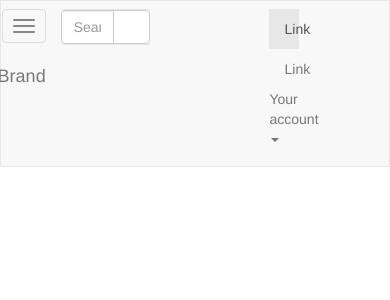
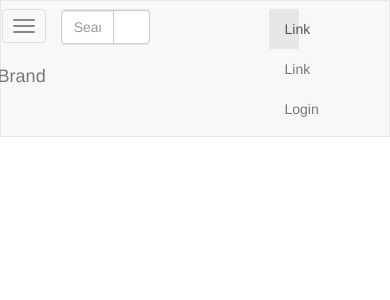
Before and after one commit to wcabynessa/LAMP-Web, a PHP site: page / in a window 390 px wide. Shown: the top 300 px of the page. Run offline with PHP 8.4, Linux system fonts and the light colour scheme; some libraries are stand-ins or nearby versions; some web fonts are replaced.

Commit message:
rename index file

```diff
--- a/index.html
+++ b/index.php
@@ -29,9 +29,11 @@
       </div>
       <div class="col-xs-6 row" >
         <ul class="nav navbar-nav pull-right col-xs-6 row">
-          <li class="active col-xs-3"><a href="#">Link <span class="sr-only">(current)</span></a></li>
-          <li class="col-xs-3"><a href="#">Link</a></li>
-          <li class="dropdown">
+          <li class="active col-xs-3 text-center"><a href="#">Link <span class="sr-only">(current)</span></a></li>
+          <li class="col-xs-3 text-center"><a href="#">Link</a></li>
+          <?php
+          if (false) {
+          echo '<li class="dropdown">
             <a href="#" class="dropdown-toggle" data-toggle="dropdown" role="button" aria-haspopup="true" aria-expanded="false">Your account <span class="caret"></span></a>
             <ul class="dropdown-menu">
               <li><a href="#">Profile</a></li>
@@ -40,7 +42,12 @@
               <li role="separator" class="divider"></li>
               <li><a href="#">Log out</a></li>
             </ul>
-          </li>
+          </li>';
+          }
+          else {
+            echo '<li class="col-xs-3 text-center"><a href="#">Login</a></li>';
+          }
+          ?>
         </ul>
       </div>
 
```
